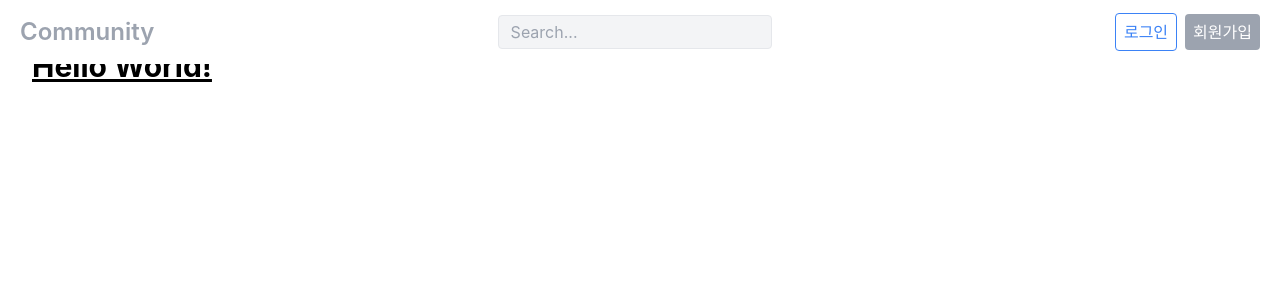
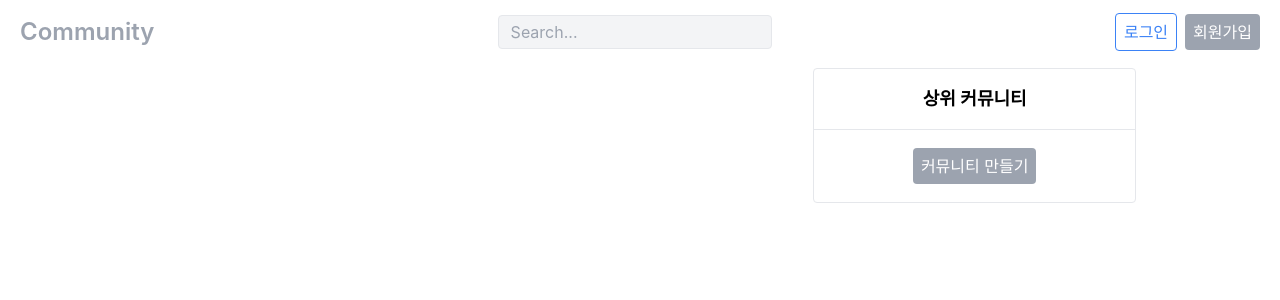
Before and after one commit to H-Genie/reddit, a Next.js app in the folder client/: page / in a window 1280 px wide. Shown: the top 300 px of the page. Built offline with nearby package versions, Linux system fonts and the light colour scheme; no server answers.

Commit message:
5-10. 커뮤니티 리스트 생성하기

```diff
--- a/client/src/pages/index.tsx
+++ b/client/src/pages/index.tsx
@@ -1,10 +1,29 @@
 import type { NextPage } from "next";
+import Link from "next/link";
 import styles from "../styles/Home.module.css";
 
 const Home: NextPage = () => {
     return (
-        <div className={styles.container}>
-            <h1 className="text-3xl font-bold underline">Hello World!</h1>
+        <div className="flex max-w-5xl px-4 pt-5 mx-auto">
+            {/* 포스트 리스트 */}
+            <div className="w-full md:mr-3 md:w-8/12"></div>
+
+            {/* 사이드바 */}
+            <div className="hidden w-4/12 ml-3 md:block">
+                <div className="bg-white border rounded">
+                    <div className="p-4 border-b">
+                        <p className="text-lg font-semibold text-center">상위 커뮤니티</p>
+                    </div>
+
+                    {/* 커뮤니티 리스트 */}
+                    <div></div>
+                    <div className="w-full py-6 text-center">
+                        <Link href="/subs/create">
+                            <span className="w-full p-2 text-center text-white bg-gray-400 rounded">커뮤니티 만들기</span>
+                        </Link>
+                    </div>
+                </div>
+            </div>
         </div>
     );
 };
```
